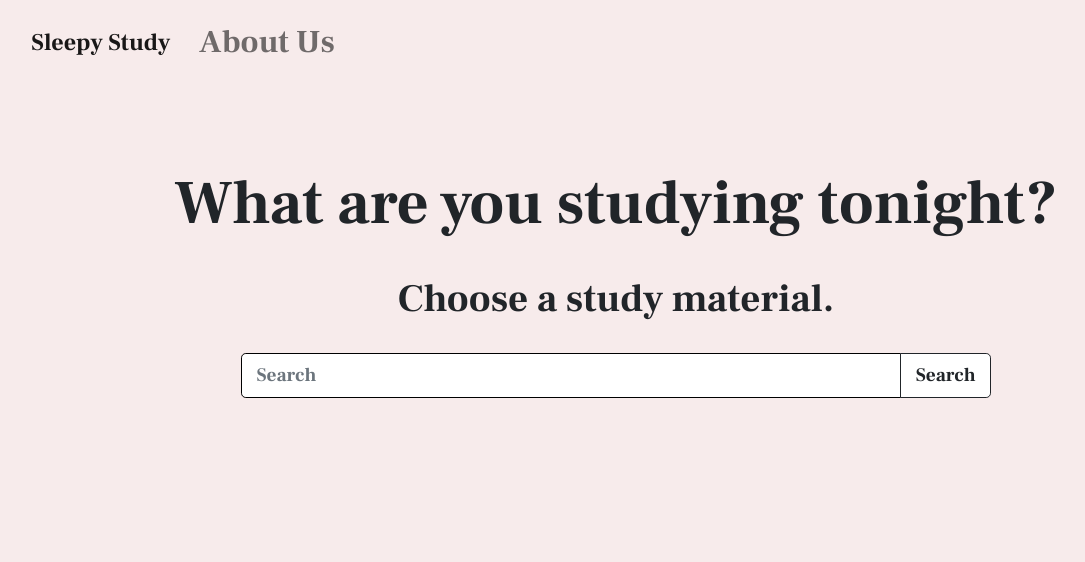
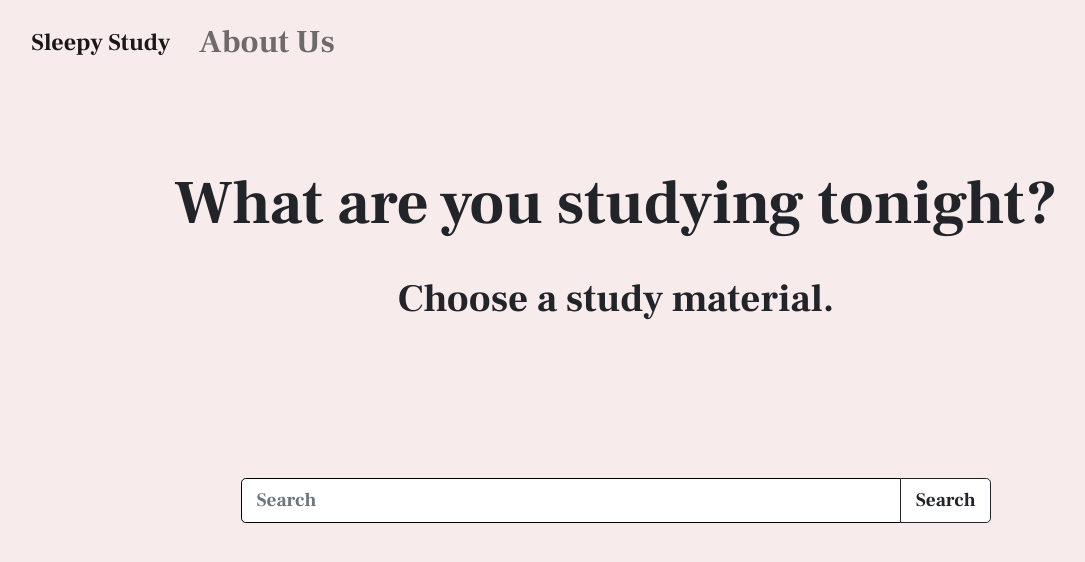
Before and after one commit to flyingfiretruck/sleepystudy, a React app: page / in a window 1280 px wide. Shown: the top 562 px of the page, without its empty margins (24-1109 px from the left). Built offline with nearby package versions, Linux system fonts and the light colour scheme; the HTML template or start-up script is replaced by a standard one.

Commit message:
changed placements, syntax errors

```diff
--- a/client/components/video.jsx
+++ b/client/components/video.jsx
@@ -12,6 +12,7 @@ const Video = () => {
   const [video, setVideo] = useState("");
   const [playList, setPlayList] = useState([]);
   const [volume, setVolume] = useState(0);
+  const [started, setStarted] = useState(false);
 
   const handleChange = e => {
     setSearch(e.target.value);
@@ -46,6 +47,13 @@ const Video = () => {
               </div>
           }
         </div>
+        <div className="video-player">
+          {
+            started ?
+              <ReactPlayer url={'https://youtu.be/' + video} width="auto" height='13em' controls={true} volume={volume}/>
+            : <div />
+          }
+        </div>
         <div className="video-search-bar">
           <Form onSubmit={getResults}>
             <InputGroup className="video-search">
@@ -61,13 +69,6 @@ const Video = () => {
               </Button>
             </InputGroup>
           </Form>
-        </div>
-        <div className="video-player">
-          {
-            video ?
-              <ReactPlayer url={'https://youtu.be/' + video} width="auto" height='13em' controls="true" volume={volume}/>
-            : <div />
-          }
         </div>
         <div className="search-results">
           {results ?
```
Also changed, not shown: 2 other files (tests, documents, lock files or other folders).
